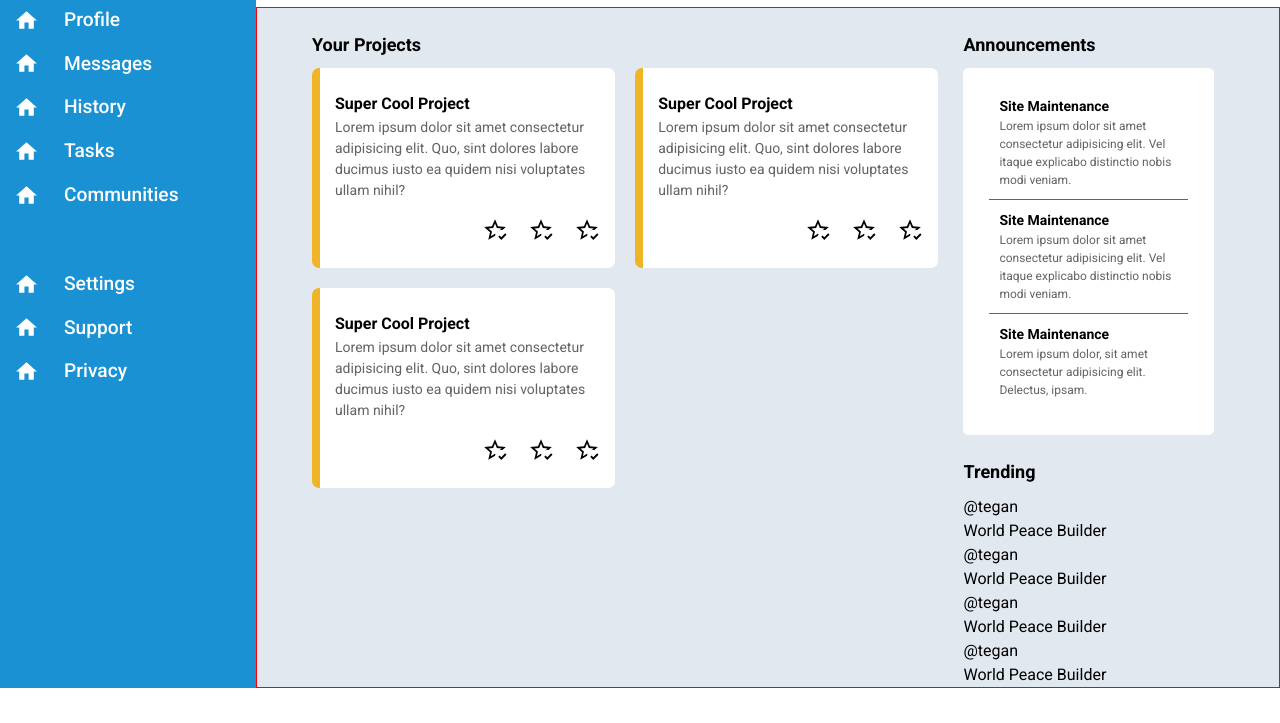
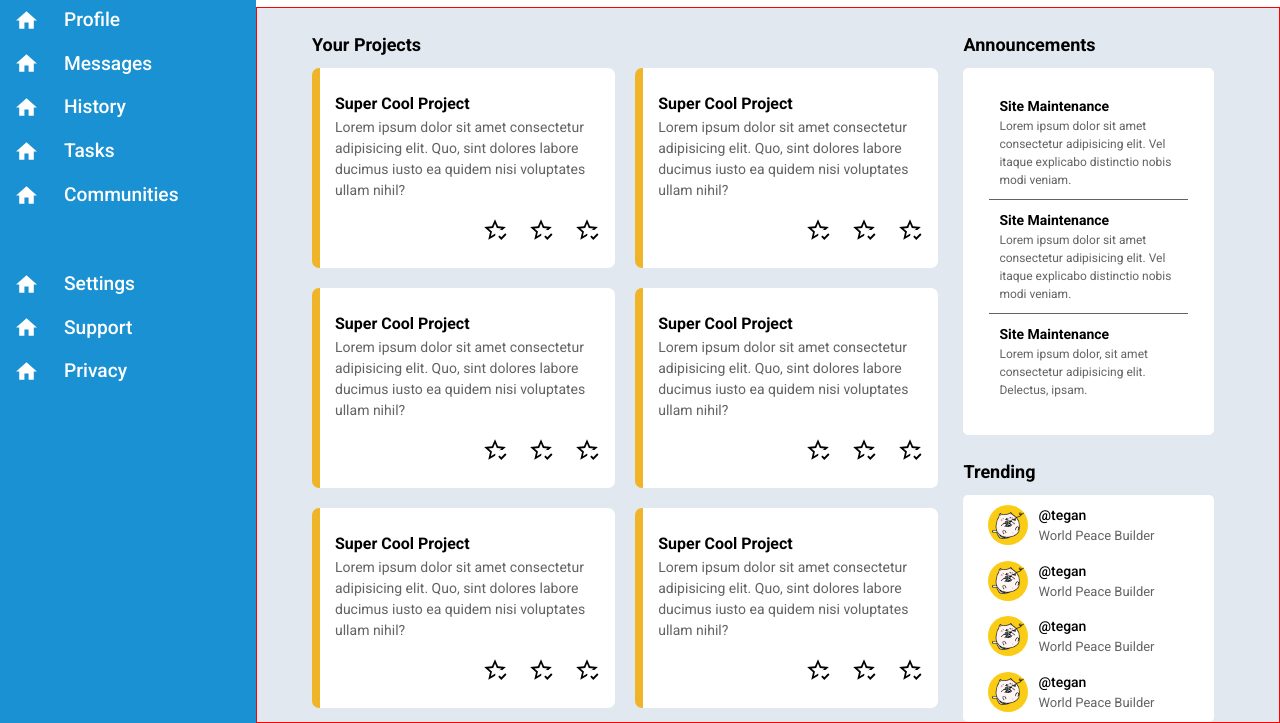
Before and after one commit to TheFutaBandit/adminDashboard_odin, a plain HTML site: page index.html in a window 1280 px wide. Shown: the part 168-891 px from the top of the page. Before the commit the page ends 856 px from the top, so only its background shows below. Drawn offline with Linux system fonts and the light colour scheme.

Commit message:
Trends Part Complete
-Trend part complete
-Faces sizing bug of trend body stretching, resolved it.

```diff
--- a/index.html
+++ b/index.html
@@ -127,6 +127,42 @@
                             <div class = "share"><img src = "images/star-check-outline.svg"></img></div>
                         </div>
                     </div>
+                    <div class = "card">
+                        <div class = "card-content">
+                            <p>Super Cool Project</p>
+                            <p>Lorem ipsum dolor sit amet consectetur adipisicing elit. Quo, sint dolores labore ducimus iusto ea quidem nisi voluptates ullam nihil?</p>
+                            <!-- <p>Lorem ipsum dolor sit amet consectetur adipisicing elit. Veritatis itaque recusandae sunt, officiis perspiciatis eligendi veniam sint quod quae molestias sapiente alias ducimus eius architecto aut laudantium exercitationem distinctio doloremque autem delectus amet velit. Assumenda eligendi dicta quo reprehenderit excepturi!</p> -->
+                        </div>
+                        <div class = "card-icons">
+                            <div class = "star"><img src = "images/star-check-outline.svg"></img></div>
+                            <div class = "eye"><img src = "images/star-check-outline.svg"></img></div>
+                            <div class = "share"><img src = "images/star-check-outline.svg"></img></div>
+                        </div>
+                    </div>
+                    <div class = "card">
+                        <div class = "card-content">
+                            <p>Super Cool Project</p>
+                            <p>Lorem ipsum dolor sit amet consectetur adipisicing elit. Quo, sint dolores labore ducimus iusto ea quidem nisi voluptates ullam nihil?</p>
+                            <!-- <p>Lorem ipsum dolor sit amet consectetur adipisicing elit. Veritatis itaque recusandae sunt, officiis perspiciatis eligendi veniam sint quod quae molestias sapiente alias ducimus eius architecto aut laudantium exercitationem distinctio doloremque autem delectus amet velit. Assumenda eligendi dicta quo reprehenderit excepturi!</p> -->
+                        </div>
+                        <div class = "card-icons">
+                            <div class = "star"><img src = "images/star-check-outline.svg"></img></div>
+                            <div class = "eye"><img src = "images/star-check-outline.svg"></img></div>
+                            <div class = "share"><img src = "images/star-check-outline.svg"></img></div>
+                        </div>
+                    </div>
+                    <div class = "card">
+                        <div class = "card-content">
+                            <p>Super Cool Project</p>
+                            <p>Lorem ipsum dolor sit amet consectetur adipisicing elit. Quo, sint dolores labore ducimus iusto ea quidem nisi voluptates ullam nihil?</p>
+                            <!-- <p>Lorem ipsum dolor sit amet consectetur adipisicing elit. Veritatis itaque recusandae sunt, officiis perspiciatis eligendi veniam sint quod quae molestias sapiente alias ducimus eius architecto aut laudantium exercitationem distinctio doloremque autem delectus amet velit. Assumenda eligendi dicta quo reprehenderit excepturi!</p> -->
+                        </div>
+                        <div class = "card-icons">
+                            <div class = "star"><img src = "images/star-check-outline.svg"></img></div>
+                            <div class = "eye"><img src = "images/star-check-outline.svg"></img></div>
+                            <div class = "share"><img src = "images/star-check-outline.svg"></img></div>
+                        </div>
+                    </div>
 
                 </div>
             </div>
@@ -153,25 +189,35 @@
                     <div class = "main-title"><p>Trending</p></div>
                     <div class = "trends">
                         <div class = "trend-slide">
-                            <div class = "profile-icon"></div>
-                            <div class = "profile-name">@tegan</div>
-                            <div class = "profile-tag">World Peace Builder</div>
+                            <div class = "user-icon"><img src = "images/cat.png"></div>
+                            <div class = "profile-content">
+                                <p>@tegan</p>
+                                <p>World Peace Builder</p>
+                            </div>
                         </div>
                         <div class = "trend-slide">
-                            <div class = "profile-icon"></div>
-                            <div class = "profile-name">@tegan</div>
-                            <div class = "profile-tag">World Peace Builder</div>
+                            <div class = "user-icon"><img src = "images/cat.png"></div>
+                            <div class = "profile-content">
+                                <p>@tegan</p>
+                                <p>World Peace Builder</p>
+                            </div>
                         </div>
                         <div class = "trend-slide">
-                            <div class = "profile-icon"></div>
-                            <div class = "profile-name">@tegan</div>
-                            <div class = "profile-tag">World Peace Builder</div>
+                            <div class = "user-icon"><img src = "images/cat.png"></div>
+                            <div class = "profile-content">
+                                <p>@tegan</p>
+                                <p>World Peace Builder</p>
+                            </div>
                         </div>
                         <div class = "trend-slide">
-                            <div class = "profile-icon"></div>
-                            <div class = "profile-name">@tegan</div>
-                            <div class = "profile-tag">World Peace Builder</div>
+                            <div class = "user-icon"><img src = "images/cat.png"></div>
+                            <div class = "profile-content">
+                                <p>@tegan</p>
+                                <p>World Peace Builder</p>
+                            </div>
                         </div>
+
+
                     </div>
                 </div>
             </div>
--- a/styles.css
+++ b/styles.css
@@ -371,7 +371,7 @@
     grid-area: 1 / 3 / 2 / 4;
 
     display: grid;
-    grid-template-rows: auto 1fr;
+    grid-template-rows: auto auto;
     /* row-gap: 20px; */
   }
 
@@ -433,8 +433,60 @@
 
   .update-body .trend-body {
     grid-row: 2 / 3;
+    display: grid;
+    grid-template-rows: 50px auto;
+    row-gap: 10px;
+    align-self: start;
+  }
 
+  .trend-body .trends {
+    background-color: white;
+    border-radius: 5px;
+    padding: 10px 25px;
     display: grid;
-    grid-template-rows: 50px 1fr;
-    row-gap: 10px;
+    justify-content: start;
+    align-content: start;
+    align-items: center;
+    grid-template-rows: auto;
+    row-gap: 15px;
   }
+
+  .trends > .trend-slide {
+    display: grid;
+    grid-template-columns: auto 1fr;
+    column-gap: 10px;
+  }
+
+  .trend-slide > .user-icon {
+    display: grid;
+
+    align-self: center;
+    justify-self: center;
+
+
+    height: 40px;
+    width: 40px;
+
+    align-items: center;
+    justify-items: center;
+    border-radius: 50%;
+    background-color: #facc15;
+  }
+
+  .user-icon img {
+    max-height: 80%;
+    min-width: 80%;
+  }
+
+  .trend-slide .profile-content {
+    font-size: 14px;
+  }
+
+  .profile-content > p:first-child {
+    font-weight: 500;
+  }
+
+  .profile-content > p:first-child + p{
+    color: #636363;
+    font-size: 13px;
+  }
```
